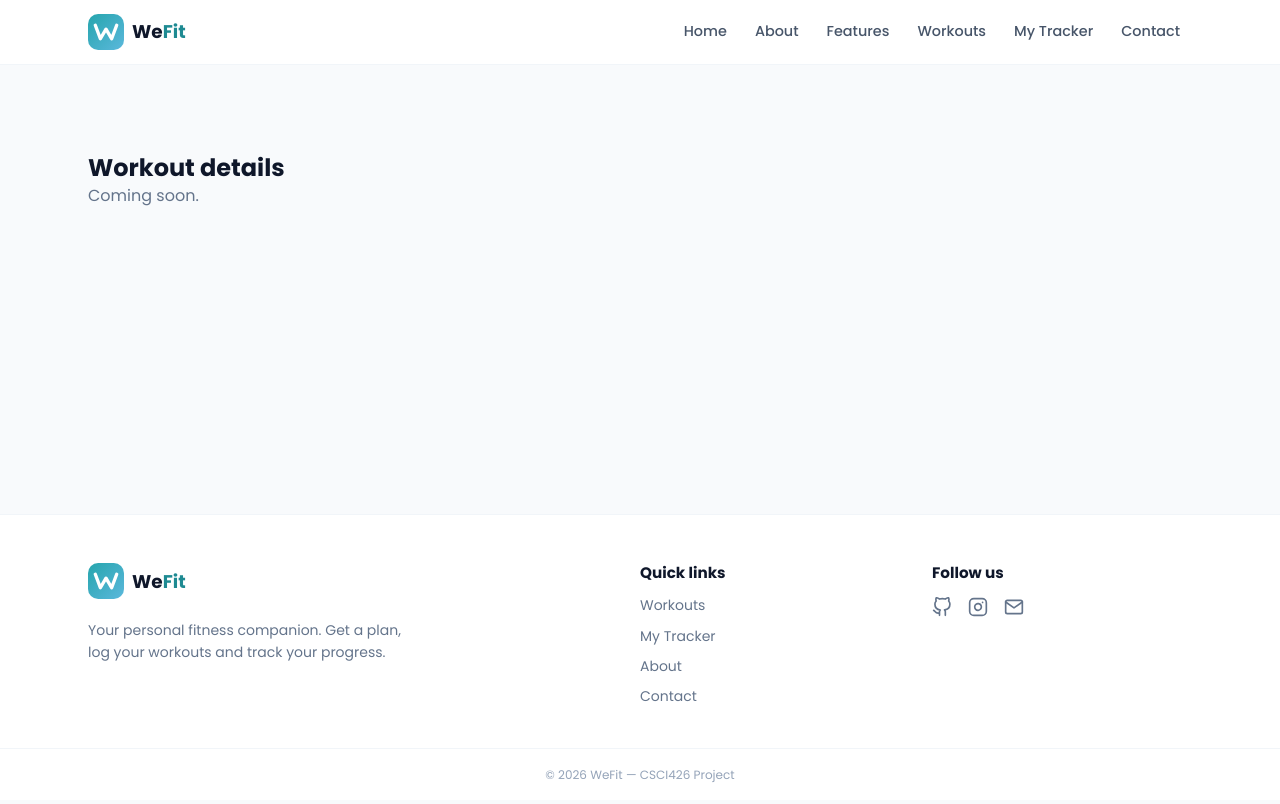
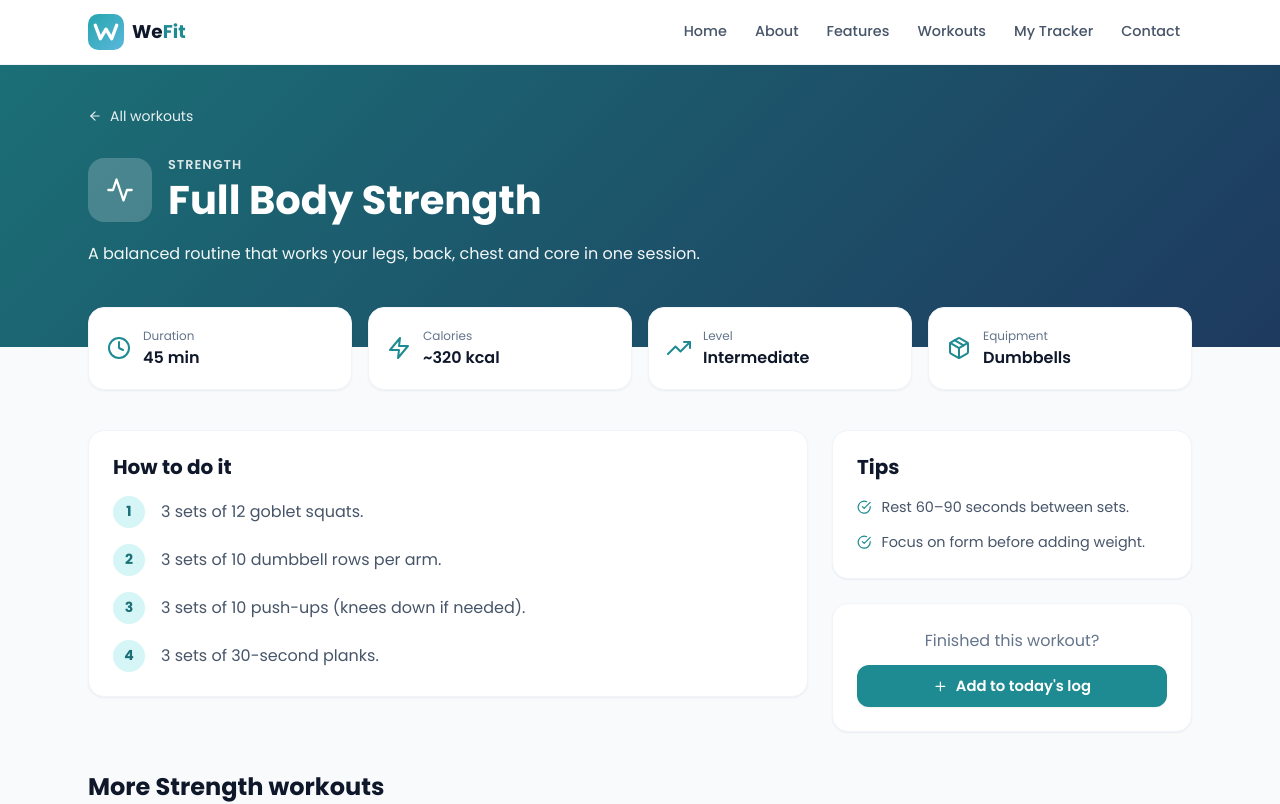
Before and after one commit to bcharagracy/wefit, a React (Vite) app: page /workouts/full-body-strength in a window 1280 px wide. Shown: the top 804 px of the page. Built offline with nearby package versions, Linux system fonts and the light colour scheme.

Commit message:
Add dynamic workout details page, and moved userLOcalStorage to hoos

```diff
--- /dev/null
+++ b/src/pages/WorkoutDetail.css
@@ -0,0 +1,185 @@
+.detail-hero {
+  padding: 40px 0 80px;
+}
+
+.back-link {
+  display: inline-flex;
+  align-items: center;
+  gap: 8px;
+  font-size: 0.875rem;
+  opacity: 0.9;
+}
+
+.back-link:hover {
+  opacity: 1;
+  text-decoration: underline;
+}
+
+.detail-title {
+  display: flex;
+  align-items: center;
+  gap: 16px;
+  margin-top: 24px;
+}
+
+.detail-icon {
+  display: grid;
+  place-items: center;
+  flex-shrink: 0;
+  width: 64px;
+  height: 64px;
+  border-radius: var(--radius-lg);
+  background: rgba(255, 255, 255, 0.2);
+  font-size: 1.75rem;
+}
+
+.detail-category {
+  font-size: 0.8rem;
+  font-weight: 600;
+  letter-spacing: 0.08em;
+  text-transform: uppercase;
+  opacity: 0.85;
+}
+
+.detail-hero h1 {
+  font-size: 2rem;
+  color: #fff;
+}
+
+.detail-description {
+  max-width: 640px;
+  margin-top: 16px;
+  opacity: 0.95;
+}
+
+@media (min-width: 640px) {
+  .detail-hero h1 {
+    font-size: 2.5rem;
+  }
+}
+
+/* Stat cards overlap the colored banner */
+.detail-stats {
+  gap: 16px;
+  margin-top: -40px;
+}
+
+.detail-stat {
+  display: flex;
+  align-items: center;
+  gap: 12px;
+  padding: 18px;
+}
+
+.detail-stat svg {
+  flex-shrink: 0;
+  font-size: 1.5rem;
+  color: var(--primary-600);
+}
+
+.detail-stat-label {
+  font-size: 0.75rem;
+  color: var(--gray-500);
+}
+
+.detail-stat-value {
+  font-weight: 600;
+  color: var(--gray-900);
+}
+
+.detail-body {
+  display: grid;
+  gap: 24px;
+  padding-top: 40px;
+  padding-bottom: 40px;
+}
+
+@media (min-width: 1024px) {
+  .detail-body {
+    grid-template-columns: 2fr 1fr;
+    align-items: start;
+  }
+}
+
+.detail-body h2 {
+  font-size: 1.25rem;
+}
+
+.steps-list {
+  display: flex;
+  flex-direction: column;
+  gap: 16px;
+  margin-top: 16px;
+}
+
+.steps-list li {
+  display: flex;
+  gap: 16px;
+}
+
+.step-dot {
+  display: grid;
+  place-items: center;
+  flex-shrink: 0;
+  width: 32px;
+  height: 32px;
+  border-radius: 50%;
+  background: var(--primary-100);
+  color: var(--primary-700);
+  font-size: 0.875rem;
+  font-weight: 700;
+}
+
+.steps-list p {
+  padding-top: 3px;
+  color: var(--gray-600);
+}
+
+.detail-aside {
+  display: flex;
+  flex-direction: column;
+  gap: 24px;
+}
+
+.tips-list {
+  display: flex;
+  flex-direction: column;
+  gap: 12px;
+  margin-top: 16px;
+}
+
+.tips-list li {
+  display: flex;
+  gap: 10px;
+  font-size: 0.9rem;
+  color: var(--gray-600);
+}
+
+.tips-list svg {
+  flex-shrink: 0;
+  margin-top: 4px;
+  color: var(--primary-600);
+}
+
+.add-button {
+  margin-top: 12px;
+}
+
+.added-message {
+  margin-top: 12px;
+  font-weight: 600;
+  color: var(--primary-700);
+}
+
+.added-message a {
+  text-decoration: underline;
+}
+
+.related {
+  padding-bottom: 64px;
+}
+
+.related h2 {
+  margin-bottom: 24px;
+  font-size: 1.5rem;
+}
--- a/src/pages/WorkoutDetail.jsx
+++ b/src/pages/WorkoutDetail.jsx
@@ -1,10 +1,126 @@
+import { useState } from "react";
+import { Link, useParams } from "react-router-dom";
+import { FiArrowLeft, FiClock, FiTrendingUp, FiZap, FiPackage, FiCheckCircle, FiPlus } from "react-icons/fi";
+import workouts from "../data/workouts.js";
+import categoryStyles from "../data/categoryStyles.js";
+import WorkoutCard from "../components/WorkoutCard.jsx";
+import useLocalStorage from "../hooks/useLocalStorage.js";
+import { toDateKey } from "../data/helpers.js";
+import "./WorkoutDetail.css";
+
 export default function WorkoutDetail() {
+  const { id } = useParams(); // read the :id from the URL
+  const workout = workouts.find((w) => w.id === id);
+  const [log, setLog] = useLocalStorage("wf-workouts", []);
+  const [added, setAdded] = useState(false);
+
+  // Wrong id in the URL
+  if (!workout) {
+    return (
+      <div className="not-found">
+        <h1>Workout not found</h1>
+        <p>The workout you are looking for doesn't exist.</p>
+        <Link to="/workouts" className="btn btn-primary">Back to workouts</Link>
+      </div>
+    );
+  }
+
+  const style = categoryStyles[workout.category];
+  const Icon = style.icon;
+  const related = workouts.filter((w) => w.category === workout.category && w.id !== workout.id);
+
+  const addToLog = () => {
+    setLog([...log, { id: Date.now(), date: toDateKey(), name: workout.title, minutes: workout.duration }]);
+    setAdded(true);
+  };
+
+  const stats = [
+    { icon: FiClock, label: "Duration", value: `${workout.duration} min` },
+    { icon: FiZap, label: "Calories", value: `~${workout.calories} kcal` },
+    { icon: FiTrendingUp, label: "Level", value: workout.level },
+    { icon: FiPackage, label: "Equipment", value: workout.equipment },
+  ];
+
   return (
-    <section className="section">
-      <div className="container">
-        <h1>Workout details</h1>
-        <p className="muted">Coming soon.</p>
-      </div>
-    </section>
+    <>
+      <section className={`detail-hero cat-banner ${style.className}`}>
+        <div className="container">
+          <Link to="/workouts" className="back-link">
+            <FiArrowLeft /> All workouts
+          </Link>
+          <div className="detail-title">
+            <span className="detail-icon"><Icon /></span>
+            <div>
+              <p className="detail-category">{workout.category}</p>
+              <h1>{workout.title}</h1>
+            </div>
+          </div>
+          <p className="detail-description">{workout.description}</p>
+        </div>
+      </section>
+
+      <section className="container grid grid-4 detail-stats">
+        {stats.map(({ icon: StatIcon, label, value }) => (
+          <div key={label} className="card detail-stat">
+            <StatIcon />
+            <div>
+              <p className="detail-stat-label">{label}</p>
+              <p className="detail-stat-value">{value}</p>
+            </div>
+          </div>
+        ))}
+      </section>
+
+      <section className="container detail-body">
+        <div className="card">
+          <h2>How to do it</h2>
+          <ol className="steps-list">
+            {workout.steps.map((step, i) => (
+              <li key={i}>
+                <span className="step-dot">{i + 1}</span>
+                <p>{step}</p>
+              </li>
+            ))}
+          </ol>
+        </div>
+
+        <div className="detail-aside">
+          <div className="card">
+            <h2>Tips</h2>
+            <ul className="tips-list">
+              {workout.tips.map((tip) => (
+                <li key={tip}>
+                  <FiCheckCircle /> {tip}
+                </li>
+              ))}
+            </ul>
+          </div>
+
+          <div className="card text-center">
+            <p className="muted">Finished this workout?</p>
+            {added ? (
+              <p className="added-message">
+                ✓ Added to today's log. <Link to="/tracker">View tracker</Link>
+              </p>
+            ) : (
+              <button onClick={addToLog} className="btn btn-primary btn-block add-button">
+                <FiPlus /> Add to today's log
+              </button>
+            )}
+          </div>
+        </div>
+      </section>
+
+      {related.length > 0 && (
+        <section className="container related">
+          <h2>More {workout.category} workouts</h2>
+          <div className="grid grid-3">
+            {related.map((w) => (
+              <WorkoutCard key={w.id} workout={w} />
+            ))}
+          </div>
+        </section>
+      )}
+    </>
   );
 }
```
Also changed, not shown: src/hooks/useLocalStorage.js (renamed from src/data/useLocalStorage.js).
